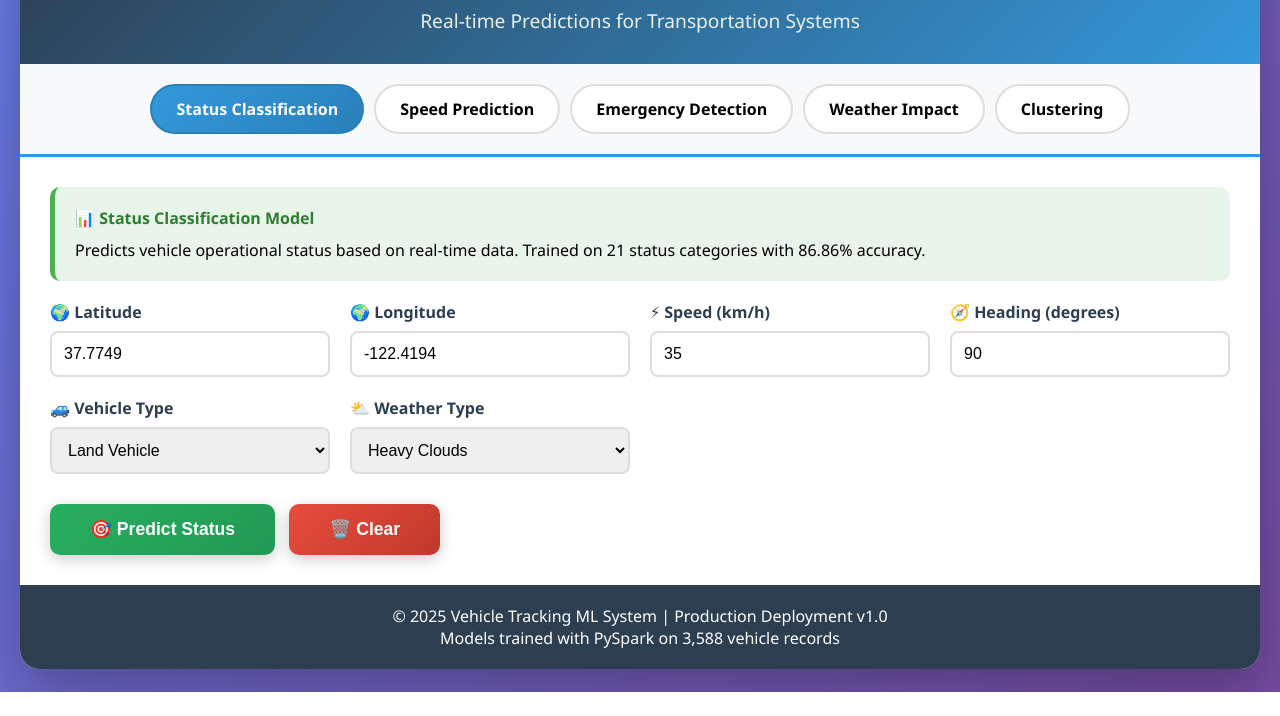
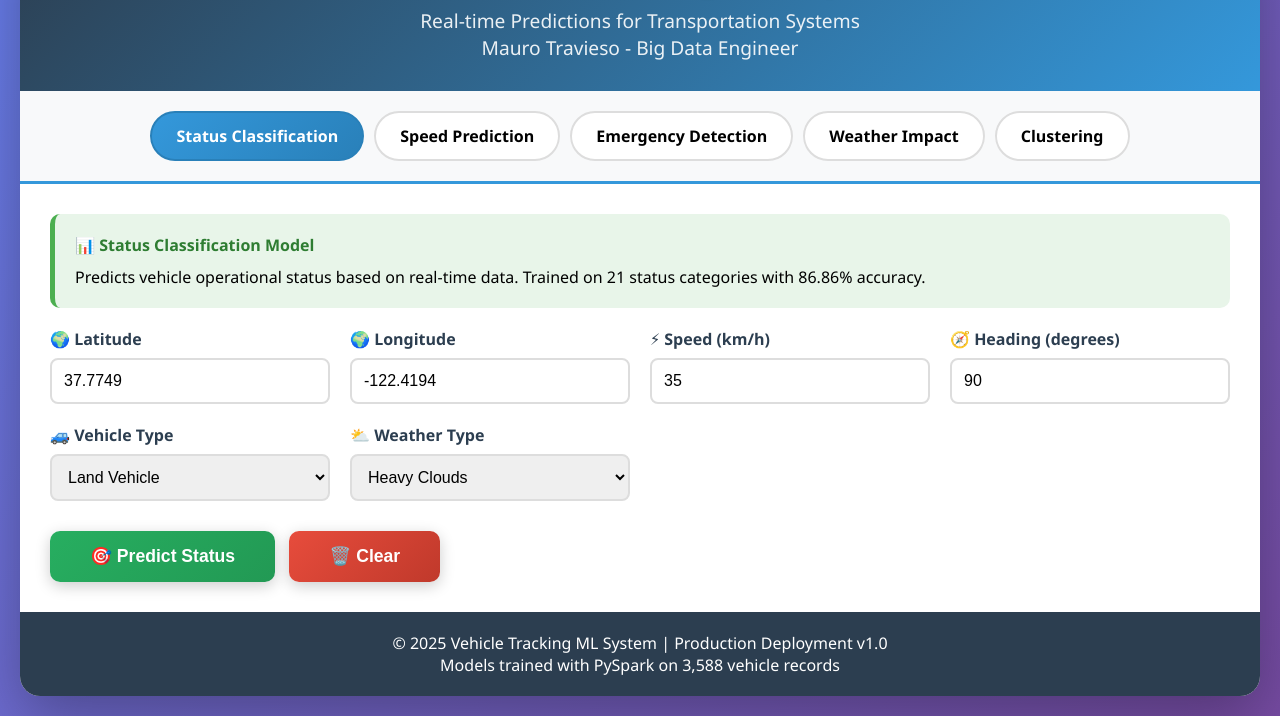
Before and after one commit to MauroTravieso/vehicle-tracking-ml, a plain HTML site: page index.html in a window 1280 px wide. Shown: the part 108-824 px from the top of the page. Before the commit the page ends 800 px from the top, so only its background shows below. Drawn offline with Linux system fonts and the light colour scheme.

Commit message:
App Front End

```diff
--- a/index.html
+++ b/index.html
@@ -331,6 +331,7 @@
         <div class="header">
             <h1>🚗 Vehicle Tracking ML System</h1>
             <p>Real-time Predictions for Transportation Systems</p>
+            <p>Mauro Travieso - Big Data Engineer</p>
         </div>
 
         <div class="model-selector">
```
